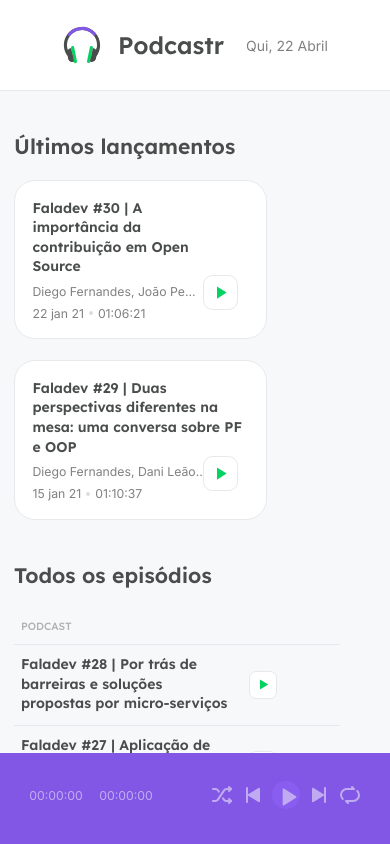
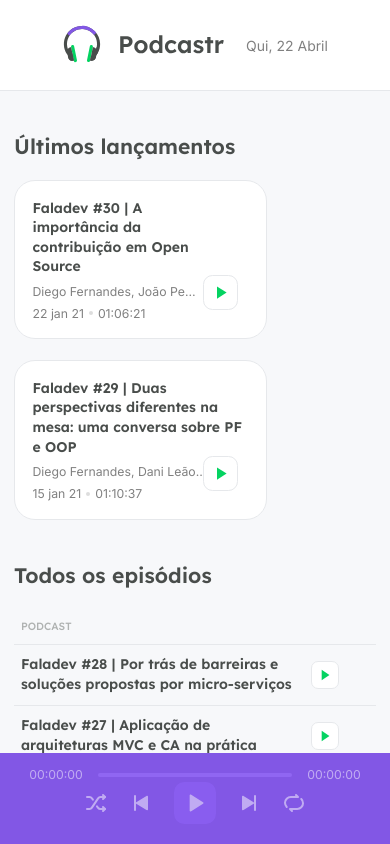
Before and after one commit to luizaacampos/podcastr-nlw5, a Next.js app: page / in a window 390 px wide. Built offline with nearby package versions, Linux system fonts and the light colour scheme; data requests are answered from the project's data file.

Commit message:
100% responsivo

```diff
--- a/src/components/Header/index.tsx
+++ b/src/components/Header/index.tsx
@@ -1,3 +1,4 @@
+import Link from 'next/link'
 import format from 'date-fns/format'
 import ptBR from 'date-fns/locale/pt-BR'
 
@@ -9,7 +10,11 @@ export function Header() {
     })
     return (
         <header className={styles.headerContainer}>
-            <img src='/logo.svg' alt="podcastr" />
+            <Link href="/">
+                <a>
+                    <img src='/logo.svg' alt="podcastr" />
+                </a>
+            </Link>
             <p className={styles.slogan}>O melhor para você ouvir, sempre</p>
             <span>{currentDate}</span>
         </header>
--- a/src/components/Player/styles.module.scss
+++ b/src/components/Player/styles.module.scss
@@ -137,16 +137,16 @@
     }
 }
 
-
-
-
-
 @media (max-width: 768px) {
 
     .playerContainer {
         padding: 1rem;
         width: 100vw;
         height: 6.5rem;
+
+        position: fixed;
+        bottom: 0;
+        left: 0;
 
         display: block;
 
@@ -157,6 +157,7 @@
         footer {
             display: flex;
             align-items: center;
+            flex-direction: column;
             justify-content: space-between;
             padding: 0 1rem;
             height: 4rem;
@@ -168,25 +169,28 @@
     }
 
     .progress {
+        width: 100%;
 
         .slider {
+            margin: 0 0.5rem;
 
             .emptySlider {
-                width: 50%;
+                width: 100%;
                 height: 4px;
+                background: var(--purple-300);
+                border-radius: 2px;
             }
         }
     }
 
     .buttons {
         margin-top: 0;
-        gap: 0.5rem;
 
         button {
-
             &.playButton {
-                width: 2rem;
-                height: 2rem;
+                width: 3rem;
+                height: 3rem;
+                border-radius: 0.75rem;
             }
         }
     }
--- a/src/pages/index.tsx
+++ b/src/pages/index.tsx
@@ -66,7 +66,7 @@ export default function Home({ latestEpisodes, allEpisodes }: HomeProps) {
           <thead>
             <tr>
               <th>Podcast</th>
-              <th className={styles.off}>Integrantes</th>
+              <th className={styles.off40}>Integrantes</th>
               <th className={styles.off}>Data</th>
               <th className={styles.off}>Duração</th>
               <th></th>
@@ -81,7 +81,7 @@ export default function Home({ latestEpisodes, allEpisodes }: HomeProps) {
                       <a>{episode.title}</a>
                     </Link>
                   </td>
-                  <td className={styles.off}>{episode.members}</td>
+                  <td className={styles.off40}>{episode.members}</td>
                   <td style={{ width: 100 }} className={styles.off}>{episode.publishedAt}</td>
                   <td className={styles.off}>{episode.durationAsString}</td>
                   <td>
--- a/src/styles/home.module.scss
+++ b/src/styles/home.module.scss
@@ -179,6 +179,12 @@
 
 }
 
+@media (max-width: 550px) {
+    .off40 {
+        display: none;
+    }
+}
+
 @media (max-width: 500px) {
     .homePage {
         width: 100%;
@@ -206,7 +212,6 @@
         }
 
         .allEpisodes {
-            width: 90%;
 
             table {
 
@@ -215,7 +220,7 @@
                 }
 
                 .tdTitle {
-                    width: 70%;
+                    width: 80%;
                 }
             }
         }
```
